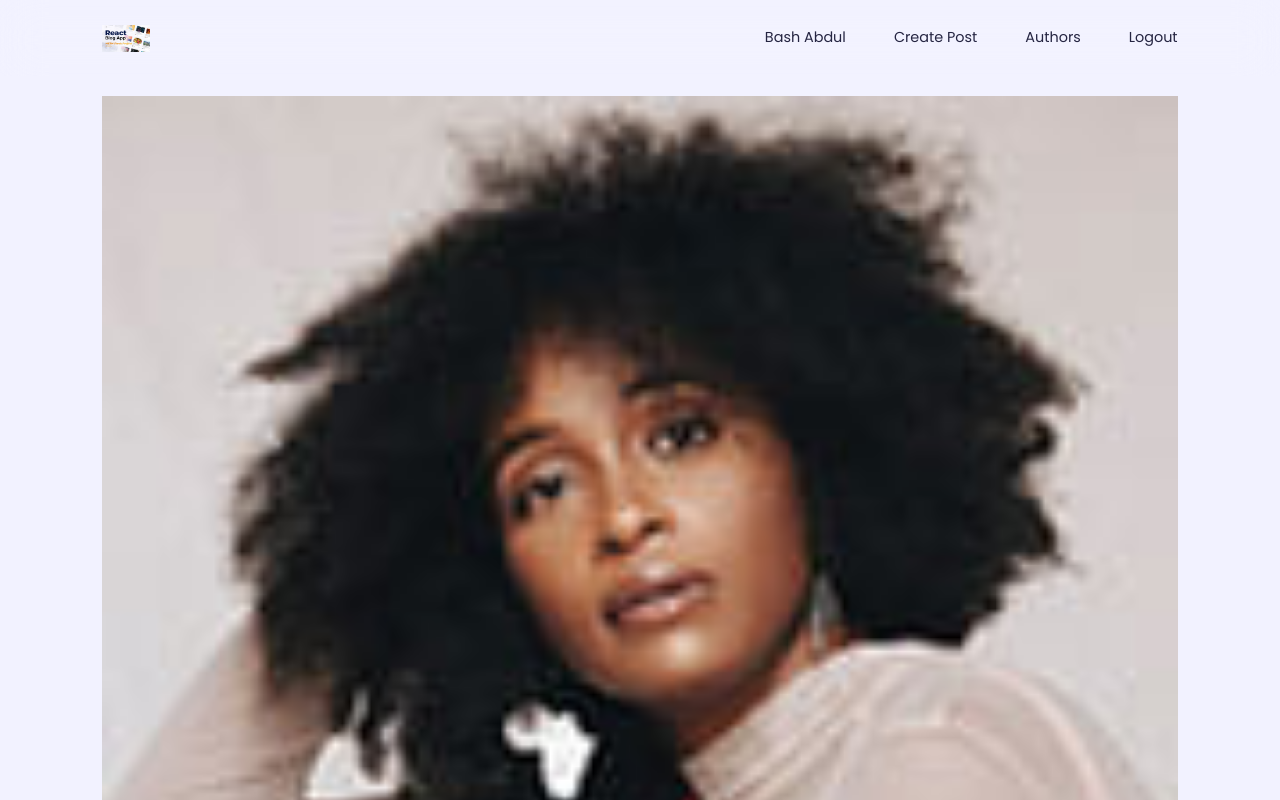
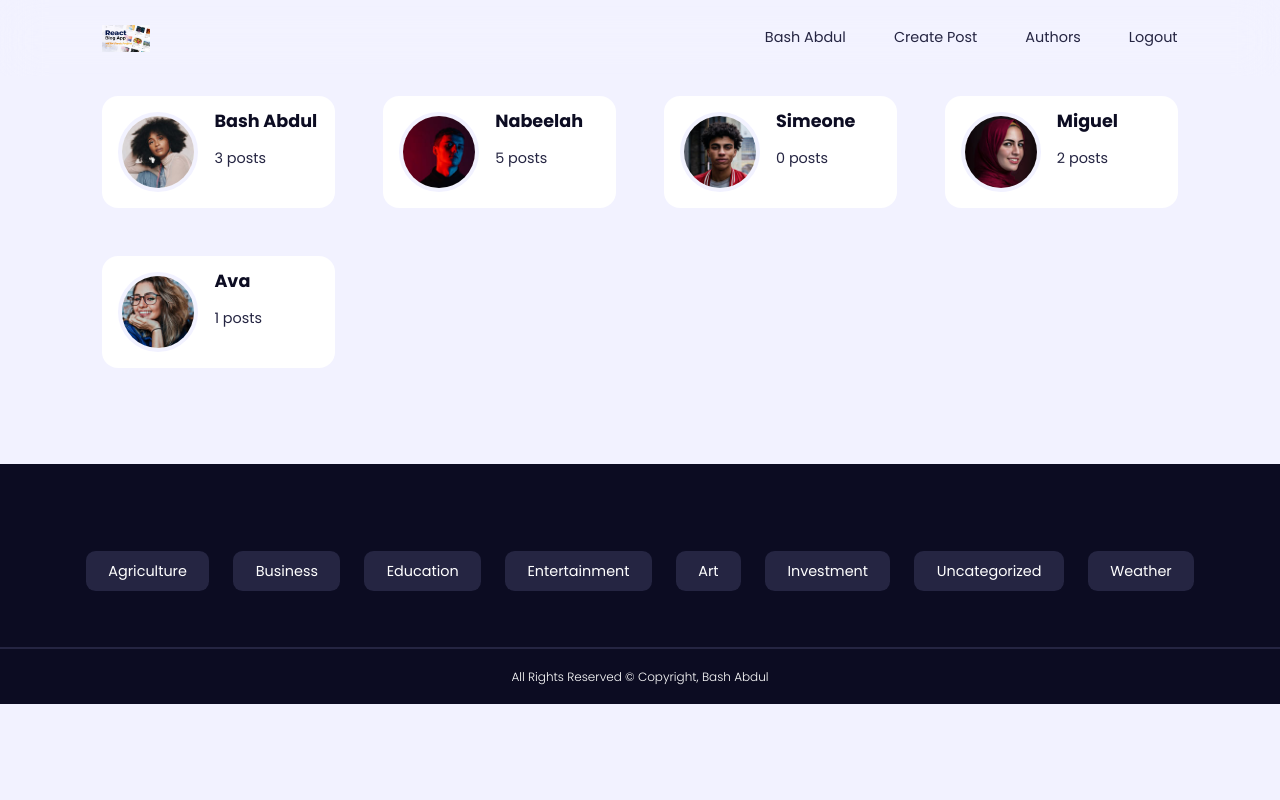
Before and after one commit to Bash-Abdul/Bloggle, a React (Vite) app in the folder client/: page /authors in a window 1280 px wide. Shown: the top 800 px of the page. Built offline with nearby package versions, Linux system fonts and the light colour scheme.

Commit message:
client side for user profile done

```diff
--- a/client/src/components/Header.jsx
+++ b/client/src/components/Header.jsx
@@ -14,7 +14,7 @@ const Header = () => {
           </Link>
 
           <ul className='nav__menu'>
-            <li><Link to={'/profile'}>Bash Abdul</Link></li>
+            <li><Link to={'/profile/:id'}>Bash Abdul</Link></li>
             <li><Link to={'/create'}>Create Post</Link></li>
             <li><Link to={'/authors'}>Authors</Link></li>
             <li><Link to={'/logout'}>Logout</Link></li>
--- a/client/src/index.css
+++ b/client/src/index.css
@@ -375,4 +375,97 @@ input, select, textarea{
 /* ============================================= AUTHORS ============================================= */
 .authors__container{
     display: grid;
+    grid-template-columns: repeat(4, 1fr);
+    gap: 3rem;
 }
+
+.author{
+    background: var(--color-white);
+    padding: 1rem;
+    border-radius: var(--radius-3);
+    display: flex;
+    gap: 1rem;
+    transition: var(--transition);
+}
+
+.author:hover{
+    box-shadow: 0 1rem 1.5rem rgba(0,0,0,.7);
+}
+
+.author__avatar{
+    width: 5rem;
+    aspect-ratio: 1/1;
+    border-radius: 50%;
+    border: 0.3rem solid var(--color-bg);
+    overflow: hidden;
+}
+
+.author__info p {
+    margin-top: 1rem;
+}
+
+/* ============================================= USER PROFILE ============================================= */
+.profile__container{
+    display: grid;
+    place-items: center;
+    text-align: center;
+}
+
+.profile__details{
+    width: 100%;
+}
+
+.avatar__wrapper{
+    width: 15rem;
+    aspect-ratio: 1/1;
+    position: relative;
+    margin-inline: auto;
+    margin-top: 1rem;
+}
+
+.profile__avatar{
+    height: 100%;
+    border-radius: 50%;
+    border: 1rem solid var(--color-white);
+    overflow: hidden;
+}
+
+.avatar__form{
+    height: 1rem;
+}
+
+.avatar__form input{
+    visibility: hidden;
+}
+
+
+.avatar__form label, .profile__avatar-btn{
+    background: var(--color-gray-900);
+    color: var(--color-white);
+    font-size: 1.3rem;
+    position: absolute;
+    right: 2rem;
+    bottom: 1.4rem;
+    width: 3rem;
+    height: 3rem;
+    display: grid;
+    place-items: center;
+    border-radius: 50%;
+}
+
+.profile__avatar-btn{
+    cursor: pointer;
+    padding: 0;
+    font-size: 1.2rem;
+    background: var(--color-primary);
+}
+
+.profile__details h1{
+    margin-top: 1.5rem;
+}
+
+.form.profile__form{
+    margin-top: 3rem;
+    margin-inline: auto;
+    width: var(--form-width);
+}
--- a/client/src/pages/Authors.jsx
+++ b/client/src/pages/Authors.jsx
@@ -57,7 +57,7 @@ const Authors = () => {
 
                   <div className="author__info">
                     <h4>{name}</h4>
-                    <p>{posts}</p>
+                    <p>{posts} posts</p>
                   </div>
                 </Link>
               })
--- a/client/src/pages/Login.jsx
+++ b/client/src/pages/Login.jsx
@@ -20,7 +20,7 @@ const Login = () => {
         <form className="form register__form">
           <p className='form__error-message'>This is an error message</p>
 
-          <input type="email" placeholder='Email' name='email' value={userData.email} onChange={changeInputHandler} />
+          <input type="email" placeholder='Email' name='email' value={userData.email} onChange={changeInputHandler} autoFocus />
           <input type="password" placeholder='Password' name='password' value={userData.password} onChange={changeInputHandler} />
 
           <button type='submit' className='btn primary'>Login</button>
--- a/client/src/pages/UserProfile.jsx
+++ b/client/src/pages/UserProfile.jsx
@@ -1,8 +1,57 @@
-import React from 'react'
+import React, { useState } from 'react'
+import { Link } from 'react-router-dom'
+import Avatar from '../assets/avatar15.jpg'
+import { FaEdit } from "react-icons/fa";
+import { FaCheck } from "react-icons/fa";
 
 const UserProfile = () => {
+  const [avatar, setAvatar] = useState(Avatar)
+   const [name, setName] = useState('');
+   const [email, setEmail] = useState('')
+   const [currentPassword, setCurrrentPassword] = useState('')
+   const [newPassword, setNewPassword] = useState('')
+   const [confirmNewPassword, setConfirmNewPassword] = useState('')
+
+
+
   return (
-    <div>UserProfile</div>
+    <section className='profile'>
+      <div className="container profile__container">
+        <Link to={`/myposts/:id`} className='btn'>My Posts</Link>
+
+        <div className="profile__details">
+          <div className="avatar__wrapper">
+            <div className="profile__avatar">
+              <img src={avatar} alt="" />
+            </div>
+            {/* FORM TO UPDATE AVATAR */}
+            <form className='avatar__form'>
+              <input type="file" name="avatar" id="avatar" onChange={e => setAvatar(e.target.files[0])} accept='png, jpg, jpeg' />
+              <label htmlFor="avatar"><FaEdit /></label>
+            </form>
+            <button className='profile__avatar-btn'><FaCheck /></button>
+          </div>
+
+          <h1>Bash Abdul</h1>
+
+
+          {/* USER DETAILS FORM */}
+          <form action="" className="form profile__form">
+            <p className="form__error-message">
+              This is an error message
+            </p>
+
+            <input type="text" placeholder='Full Name' name='name' value={name} onChange={e=> setName(e.target.value)} />
+            <input type="email" placeholder='Email' name='email' value={email} onChange={e=> setEmail(e.target.value)} />
+            <input type="password" placeholder='Current Password' value={currentPassword} onChange={e=> setCurrrentPassword(e.target.value)} />
+            <input type="password" placeholder='New Password'  value={newPassword} onChange={e=> setNewPassword(e.target.value)} />
+            <input type="password" placeholder='Confirm New Password' value={confirmNewPassword} onChange={e=> setConfirmNewPassword(e.target.value)} />
+
+            <button type='submit' className='btn primary'>Update Details</button>
+          </form>
+        </div>
+      </div>
+    </section>
   )
 }
 
```
